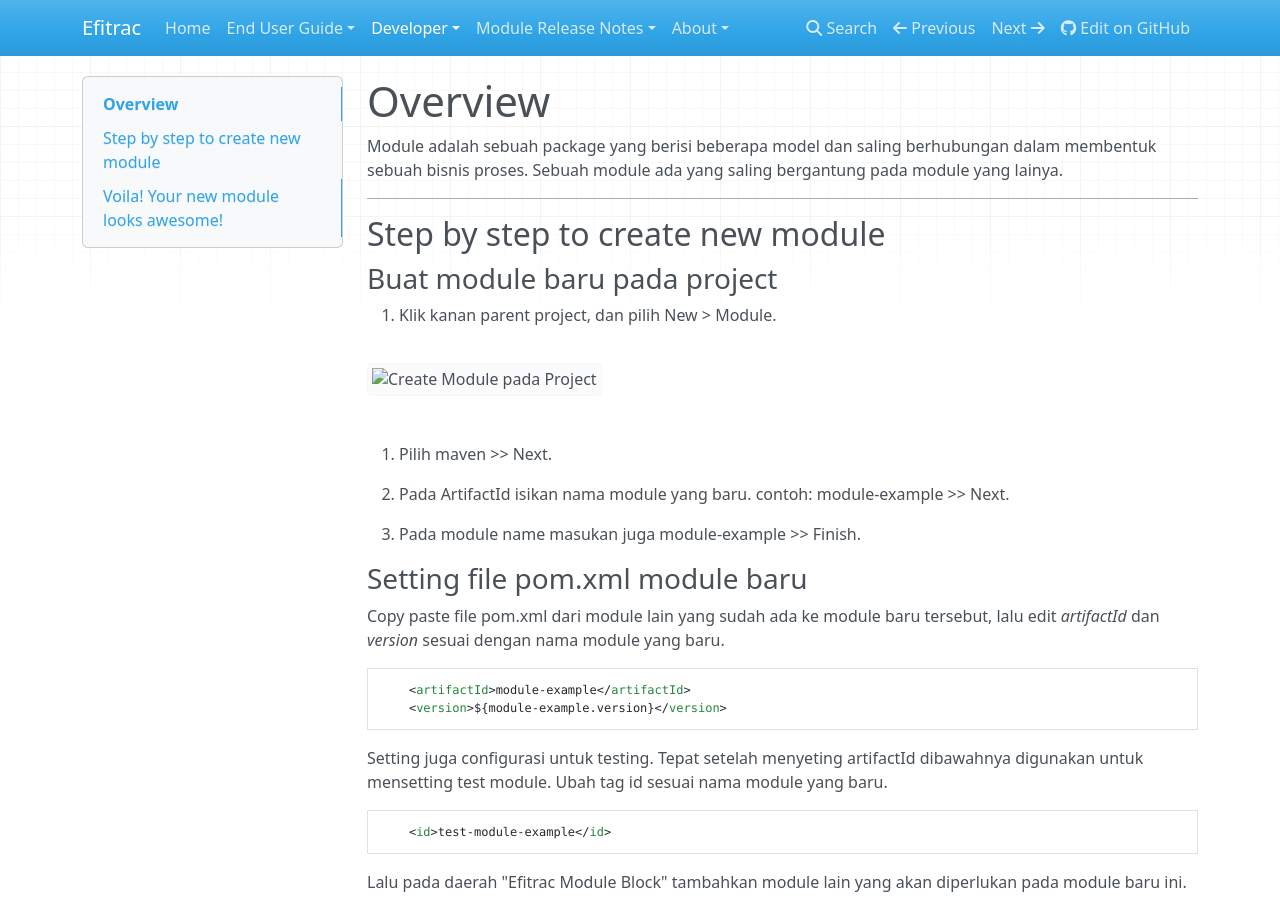
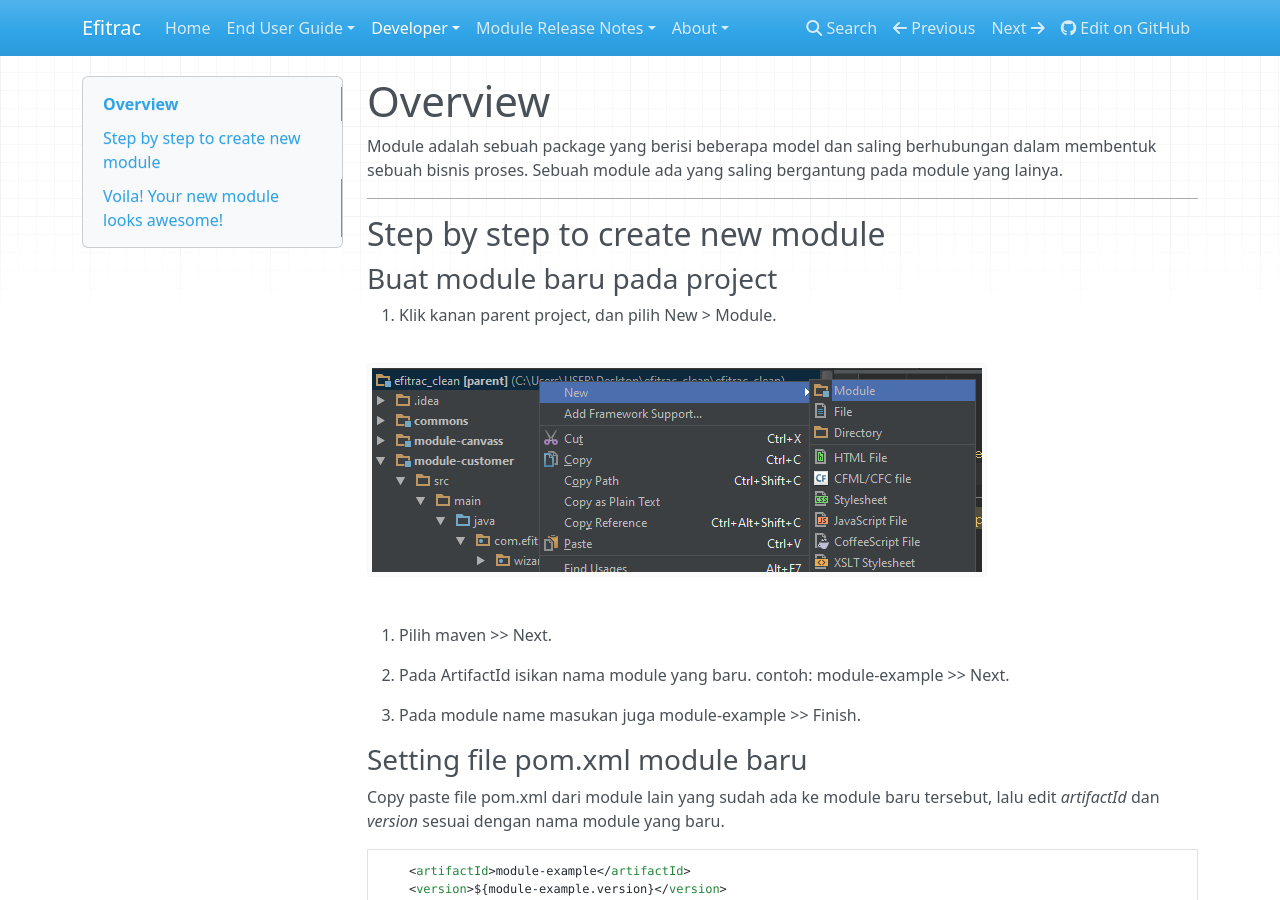
Before and after one commit to ianyulianto/efitrac-wiki, an MkDocs documentation site: the page built from docs/developer/module.md, in a window 1280 px wide and 900 px high. Built offline with MkDocs 1.6.1, drawn with Linux system fonts in a browser that asks for light colours; nearby versions of some CDN libraries; old or Windows-style settings are respelled for this version of MkDocs.

Commit message:
extension PNG

```diff
--- a/docs/developer/module.md
+++ b/docs/developer/module.md
@@ -9,7 +9,7 @@ Module adalah sebuah package yang berisi beberapa model dan saling berhubungan d
 
 1. Klik kanan parent project, dan pilih New > Module.
 
-![Create Module pada Project](img/module-create-01.PNG)
+![Create Module pada Project](img/module-create-01.png)
 
 2. Pilih maven >> Next.
 
@@ -48,7 +48,7 @@ Lalu pada daerah "Efitrac Module Block" tambahkan module lain yang akan diperluk
 
 Daftarkan module baru tersebut pada pom parent. Caranya: Pada tag modules pada bagian atas, tambahkan module baru tersebut.
 
-![Daftarkan module baru](img/module-create-02.PNG)
+![Daftarkan module baru](img/module-create-02.png)
 
 Daftarkan profile untuk test module yang baru
 
```
